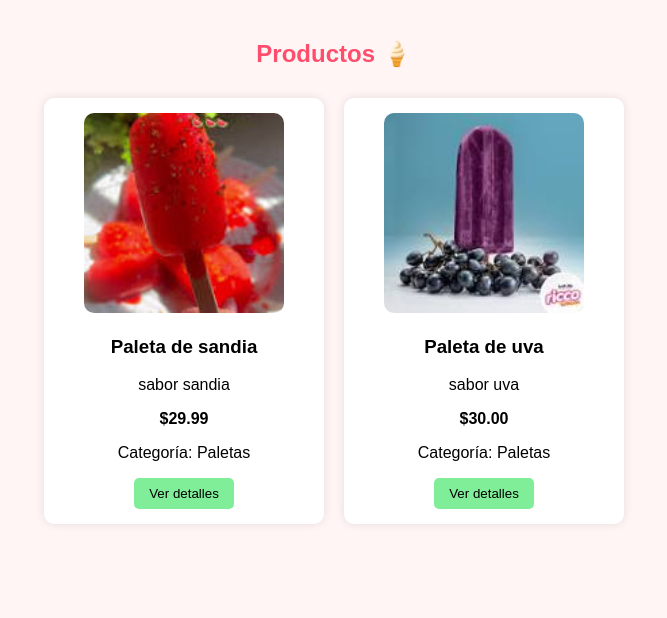
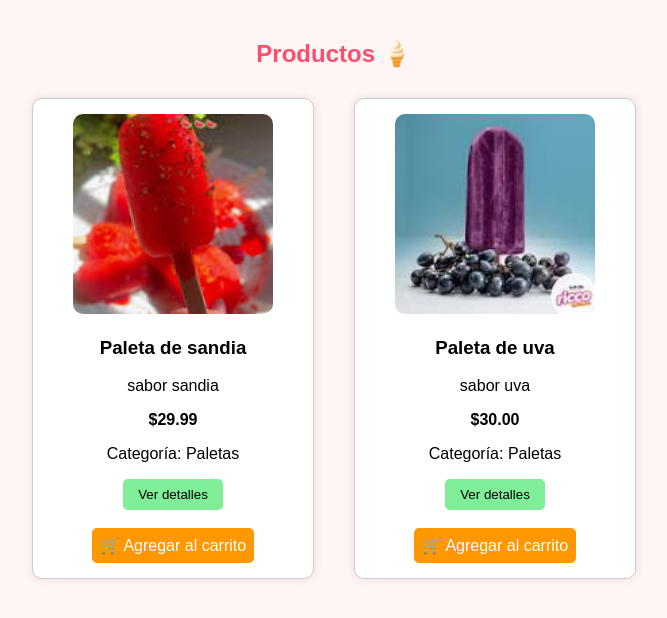
Before and after one commit to martinez-cortes-macario/Paleteria_Proyecto_Final, a Django app: page /productos/ in a window 1280 px wide. Shown: the part 48-666 px from the top of the page, without its empty margins (306-973 px from the left). Run offline with Django 5.2, Linux system fonts and the light colour scheme; data comes from the database, SQL or seed files in the repository.

Commit message:
Agrega botón de carrito en vista de productos

```diff
--- a/store/templates/store/products.html
+++ b/store/templates/store/products.html
@@ -1,38 +1,72 @@
 {% extends 'store/base.html' %}
+
 
 {% block content %}
 
+
 <h2>Productos 🍦</h2>
 
-<div style="display:flex; flex-wrap:wrap; justify-content:center;">
+
+<div style="display:flex; flex-wrap:wrap; justify-content:center; gap:20px;">
+
 
 {% for product in products %}
-<div class="card" style="width:250px; text-align:center;">
+<div class="card" style="
+    width:250px;
+    text-align:center;
+    border:1px solid #ccc;
+    padding:15px;
+    border-radius:10px;
+">
+
 
     {% if product.imagen %}
         <img src="{{ product.imagen.url }}"
              width="200"
              height="200"
-             style="border-radius:10px;">
+             style="border-radius:10px; object-fit:cover;">
     {% endif %}
+
 
     <h3>{{ product.name }}</h3>
 
+
     <p>{{ product.description }}</p>
 
+
     <p><strong>${{ product.price }}</strong></p>
+
 
     {% if product.categoria %}
         <p>Categoría: {{ product.categoria.nombre }}</p>
     {% endif %}
 
+
     <a href="{% url 'product_detail' product.id %}">
         <button>Ver detalles</button>
     </a>
 
+
+    <!-- 🔥 BOTÓN CARRITO -->
+    <br><br>
+    <a href="{% url 'add_to_cart' product.id %}"
+       style="
+       display:inline-block;
+       background:#ff9800;
+       color:white;
+       padding:8px;
+       text-decoration:none;
+       border-radius:5px;
+       ">
+       🛒 Agregar al carrito
+    </a>
+
+
 </div>
 {% endfor %}
 
+
 </div>
 
+
 {% endblock %}
```
